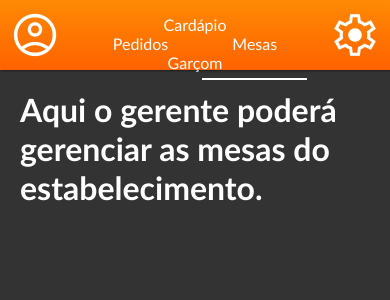
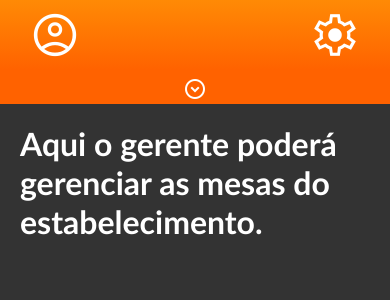
Before and after one commit to luizhenriquepereira/Projeto-InOrder, a PHP site: page /HTML/mesas.html in a window 390 px wide. Shown: the top 300 px of the page. Run offline with PHP 8.4, Linux system fonts and the light colour scheme.

Commit message:
adicionados headers que faltavam

```diff
--- a/TCC - In Order v0.3/manager-view/CSS/mesas.css
+++ b/TCC - In Order v0.3/manager-view/CSS/mesas.css
@@ -19,7 +19,8 @@ body{
 
 }
 
-header{
+/*Estilização header*/
+.headerWrapper{
 
     background-image: linear-gradient(to top, #ff6200, #ff8a05);
     box-shadow: 1px 1px 2px rgba(0, 0, 0, 0.432) ;
@@ -27,6 +28,12 @@ header{
     height: 70px;
 
     display: flex;
+
+}
+
+.headerBox{
+
+    text-align: left;
 
 }
 
@@ -38,7 +45,6 @@ header{
     font-weight: 500;
 
     line-height: 70px;
-    margin-left: 10px;
 
 }
 
@@ -49,13 +55,11 @@ header{
     font-size: 50px;
 
     line-height: 70px;
-    margin-right: 10px;
 
 }
 
 #navBox{
 
-    max-width: 500px;
     margin: auto;
     text-align: center;
     padding: 15px;
@@ -86,7 +90,7 @@ img{
 
 }
 
-#navBox > nav > span > a{
+header a{
 
     text-decoration: none;
     color: white;
@@ -95,7 +99,7 @@ img{
 
 }
 
-#navBox > nav > span > a:hover{
+header a:hover{
 
     font-weight: bold;
 
@@ -114,6 +118,66 @@ img{
 
 }
 
+.optionList{
+
+    width: 100vw;
+    background-color: #ff6200;
+
+    text-align: center;
+    padding-top: 10px;
+
+    display: none;
+
+}
+
+.setaDiv{
+
+    width: 100vw;
+    background-color: #ff6200;
+
+    display: none;
+    text-align: center;
+
+}
+
+#setaCima{
+
+    margin-top: 7px;
+    cursor: pointer;
+
+}
+
+.optionList span a{
+
+    margin-top: 10px;
+    line-height: 30px;
+    padding: 0px 10px;
+
+}
+
+/*MEDIA QUERIES*/
+
+@media screen and (max-width: 620px) {
+
+    #navBox{
+
+        visibility: hidden;
+
+    }
+
+}
+
+@media screen and (max-width:620px) {
+
+    .setaDiv{
+
+        display: block;
+
+    }
+
+}
+/*Fim estilização header*/
+
 main{
 
     max-width: 600px;
--- a/TCC - In Order v0.3/manager-view/HTML/mesas.html
+++ b/TCC - In Order v0.3/manager-view/HTML/mesas.html
@@ -15,6 +15,8 @@
 
     <header>
 
+        <div class="headerWrapper">
+
             <div class="headerBox">
 
                 <a href="perfil.html">
@@ -22,11 +24,8 @@
                     account_circle
                     </span>
                 </a>
-
             </div>
-
             <div id="navBox">
-
                 <nav>
 
                         <span><a href="cardapio.html">Cardápio</a></span>
@@ -35,16 +34,30 @@
                         <span><a href="garcom.html">Garçom</a></span>
 
                 </nav>
-
             </div>
-
             <div class="headerBox">
-
                 <a href="perfil.html">
                     <span class="material-symbols-outlined" id="config">
                     settings
                     </span>
                 </a>
+            </div>
+
+        </div>
+
+        <div class="optionList" id="opList">
+
+            <span><p><a href="cardapio.html">Cardápio</a></p></span>
+            <span><p><a href="pedidos.html">Pedidos</a></p></span>
+            <span><p><a href="mesas.html">Mesas</a></p></span>
+            <span><p><a id="currentPlace" href="garcom.html">Garçom</a></p></span><br>
+
+        </div>
+        <div class="setaDiv">
+
+            <span class="material-symbols-outlined" id="setaCima" onclick="showOptionList()">
+                expand_circle_down
+            </span>
 
         </div>
 
@@ -55,5 +68,47 @@
 
     </main>
 
+    <script>
+
+        function showOptionList(){
+
+             if(document.getElementById("opList").style.display == "none"){
+
+                 document.getElementById("opList").style.display = "block";
+                 document.getElementById("setaCima").innerHTML = "expand_circle_up";
+
+             }
+             else{
+
+                document.getElementById("opList").style.display = "none";
+                document.getElementById("setaCima").innerHTML = "expand_circle_down";
+
+             }
+
+        }
+
+        // function showSection(){
+
+        //     var element = document.getElementById("sectionWrapper");
+        //     var span = document.getElementById("expandIcon");
+
+        //     if(element.classList == "secWrapperClosed"){
+
+        //         element.classList = "secWrapper";
+        //         span.innerHTML = "expand_circle_up";
+
+        //     }
+
+        //     if(element.classList == "secWrapper"){
+
+        //         element.classList = "secWrapperClosed";
+        //         span.innerHTML = "expand_circle_down";
+
+        //     }
+
+        // }
+
+    </script>
+
 </body>
 </html>
```
Also changed, not shown: TCC - In Order v0.3/manager-view/CSS/cardapio.css (+24 -30 lines), TCC - In Order v0.3/manager-view/CSS/garcom.css (+70 -6 lines), TCC - In Order v0.3/manager-view/CSS/pedidos.css (+70 -6 lines), TCC - In Order v0.3/manager-view/HTML/garcom.html (+61 -6 lines), TCC - In Order v0.3/manager-view/HTML/pedidos.html (+61 -6 lines). Lines whose indentation alone changed are shown as unchanged.
